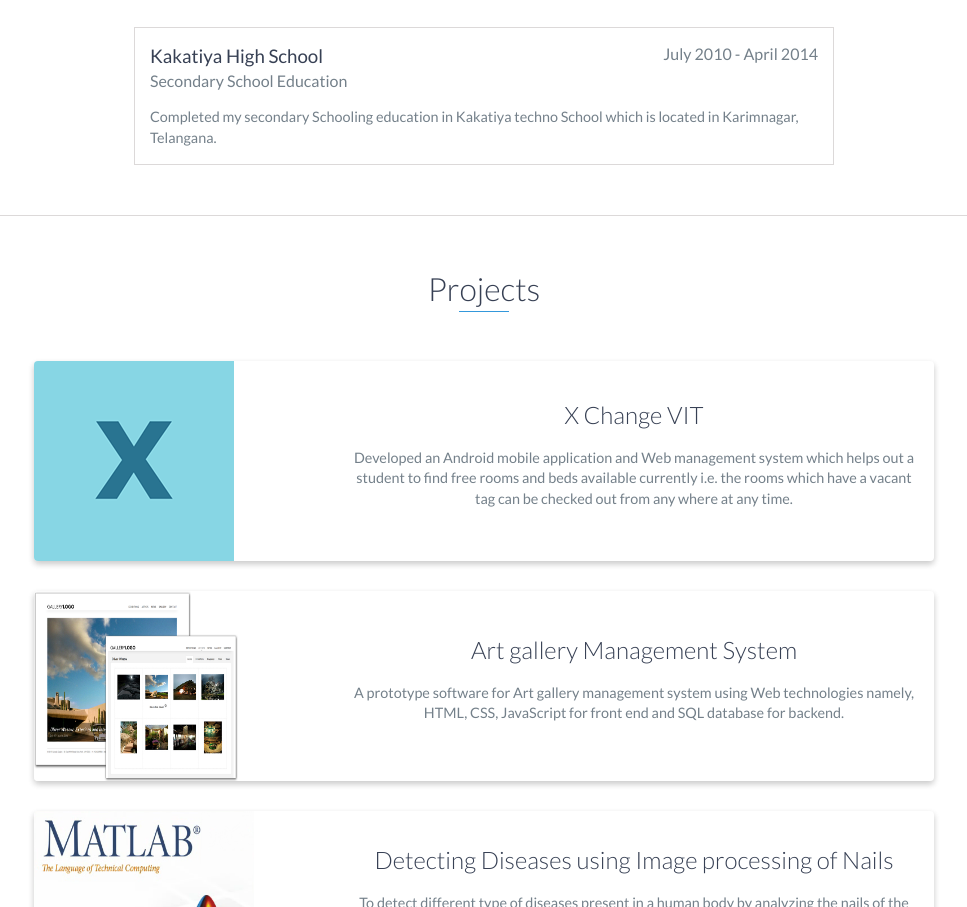
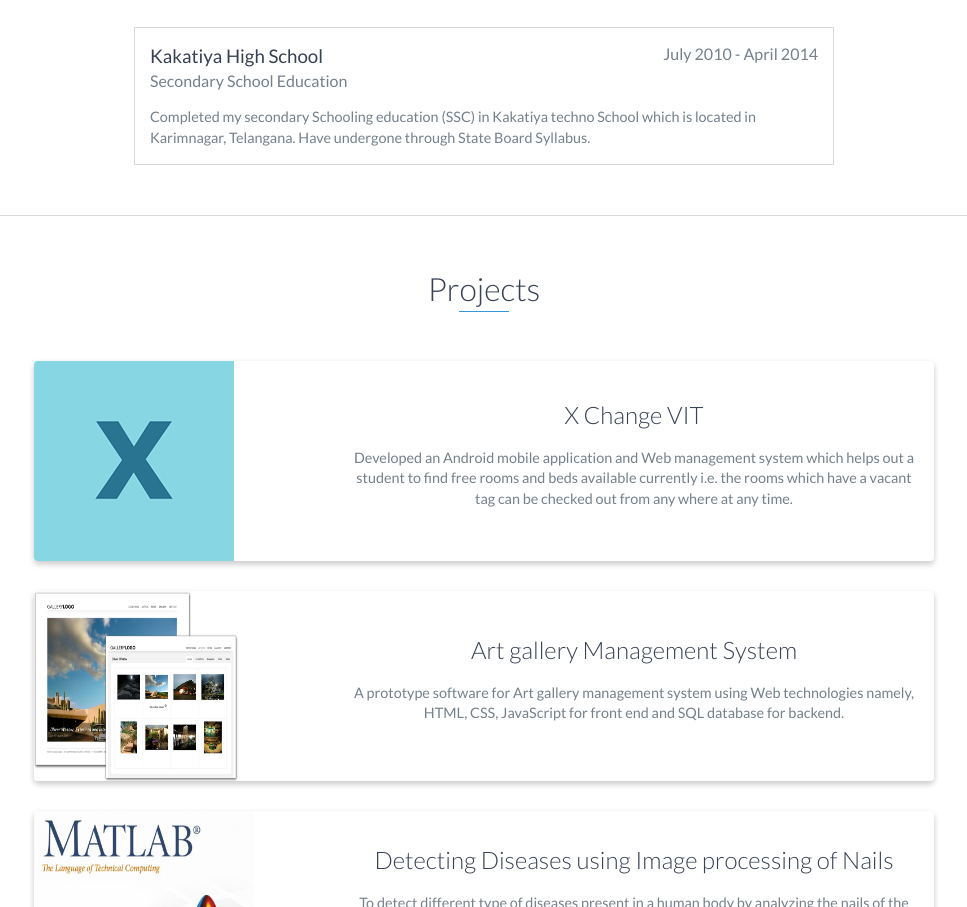
Before and after one commit to SaikarthikMuppa/SaikarthikMuppa.github.io, a website: page index.html in a window 1280 px wide. Shown: the part 2435-3342 px from the top of the page, without its empty margins (156-1123 px from the left). Drawn offline with nearby package versions, Linux system fonts and the light colour scheme.

Commit message:
Update index.html

```diff
--- a/index.html
+++ b/index.html
@@ -147,7 +147,7 @@
             <span class="education-date">July 2010 - April 2014</span>
             <h4>Secondary School Education</h4>
             <p>
-            	Completed my secondary Schooling education in Kakatiya techno School which is located in Karimnagar, Telangana.
+            	Completed my secondary Schooling education (SSC) in Kakatiya techno School which is located in Karimnagar, Telangana. Have undergone through State Board Syllabus.
             </p>
         </div>
         <!-- End .education-block -->
```
